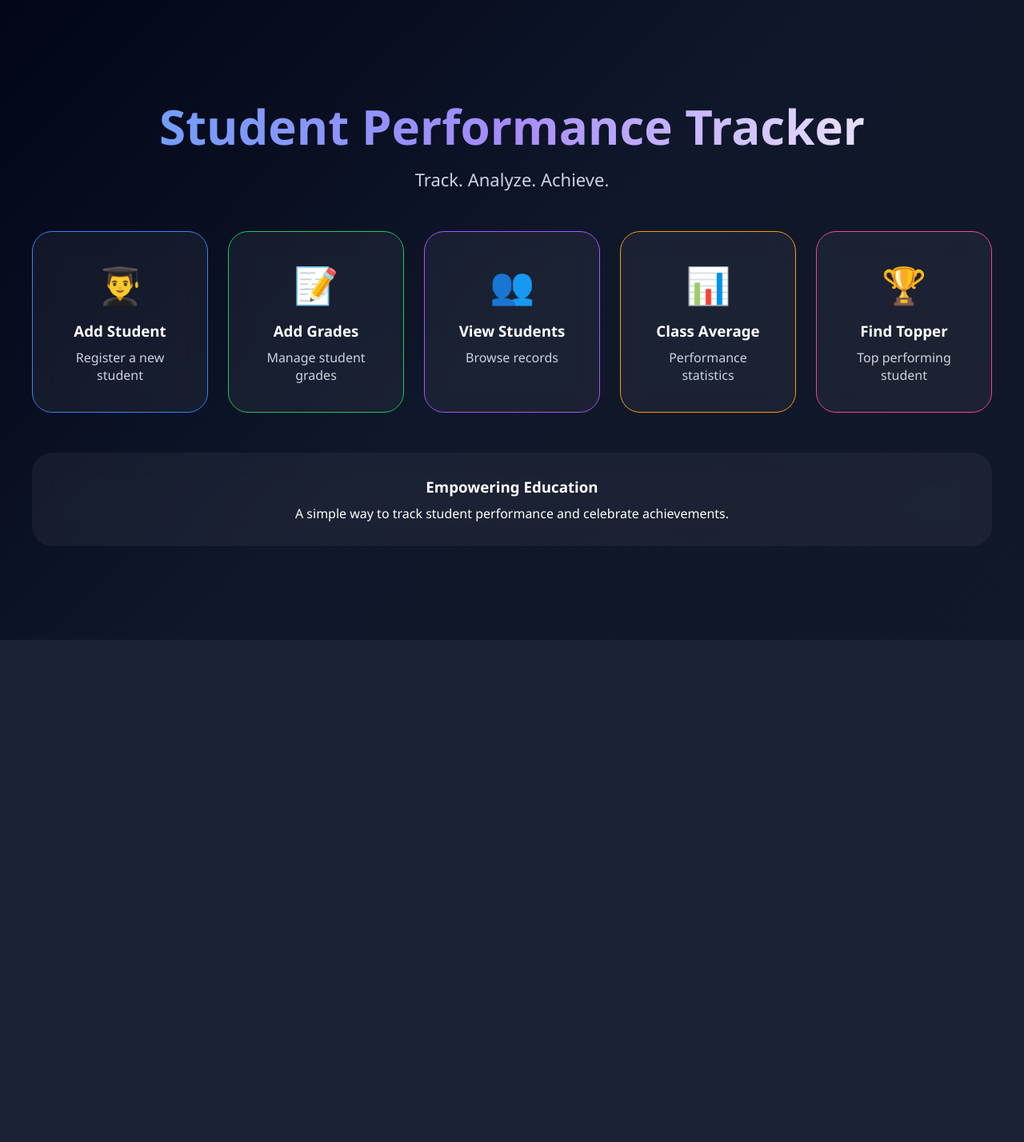
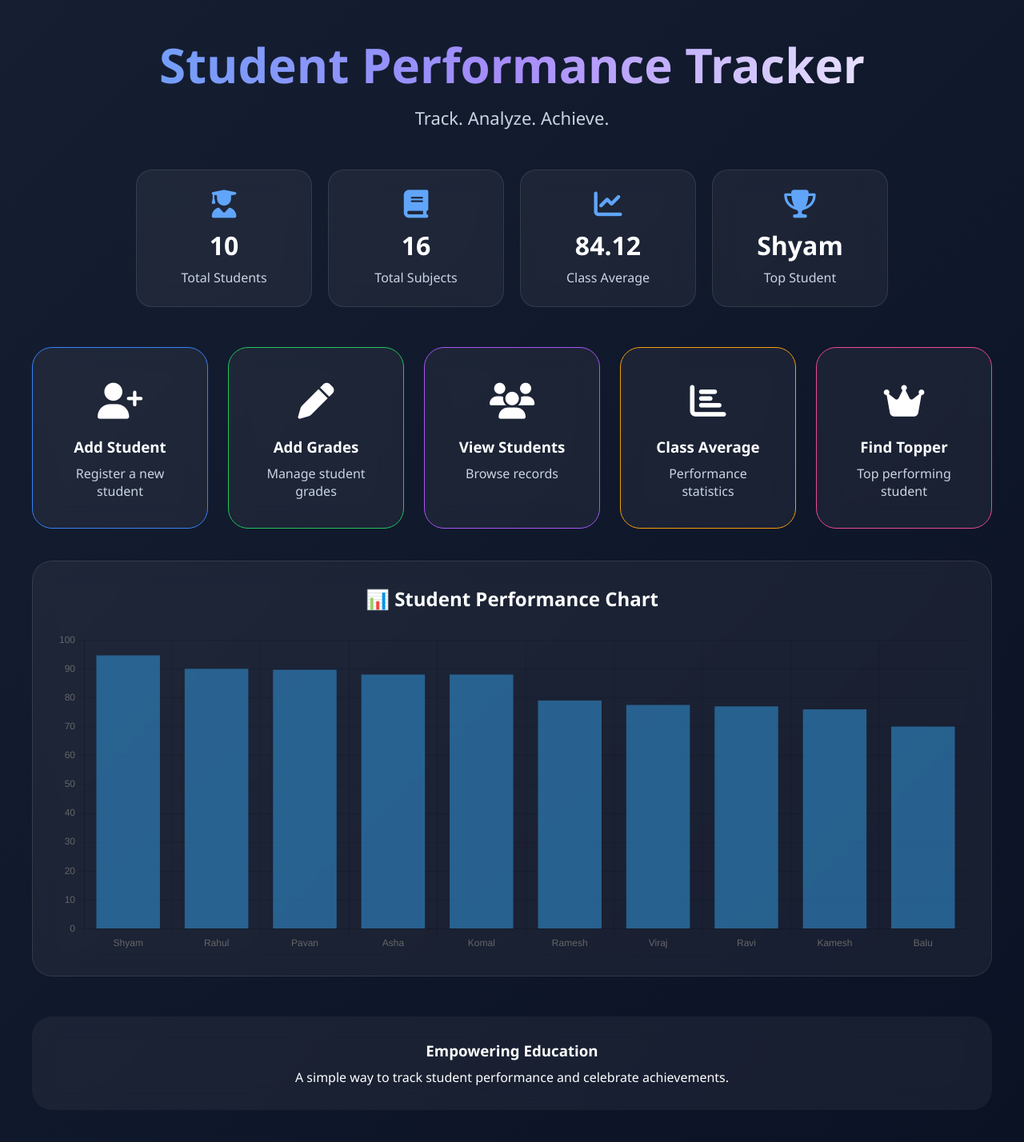
Before and after one commit to baburao-analyst/student-performance-tracker, a Flask app: page / in a window 1280 px wide. Shown: the whole page at 80% size. Before the commit the page ends 800 px from the top, so only its background shows below. Run offline with Flask 3, Linux system fonts and the light colour scheme; data comes from the database, SQL or seed files in the repository; both versions use the stored data as it was after the commit.

Commit message:
Charts added to the project

```diff
--- a/app.py
+++ b/app.py
@@ -6,8 +6,61 @@
 
 @app.route("/")
 def home():
-    return render_template("home.html")
 
+    conn = get_connection()
+    cursor = conn.cursor()
+
+    cursor.execute("SELECT COUNT(*) FROM students")
+    total_students = cursor.fetchone()[0]
+
+    cursor.execute("SELECT COUNT(*) FROM grades")
+    total_subjects = cursor.fetchone()[0]
+
+    cursor.execute("SELECT AVG(marks) FROM grades")
+    avg_result = cursor.fetchone()[0]
+
+    class_average = round(avg_result, 2) if avg_result else 0
+
+    cursor.execute("""
+        SELECT s.name
+        FROM students s
+        JOIN grades g
+        ON s.roll_number = g.roll_number
+        GROUP BY s.roll_number
+        ORDER BY AVG(g.marks) DESC
+        LIMIT 1
+    """)
+
+    topper = cursor.fetchone()
+    topper_name = topper[0] if topper else "N/A"
+
+    # Chart Data
+    cursor.execute("""
+        SELECT s.name,
+               ROUND(AVG(g.marks),2)
+        FROM students s
+        JOIN grades g
+        ON s.roll_number = g.roll_number
+        GROUP BY s.roll_number
+        ORDER BY AVG(g.marks) DESC
+    """)
+
+    chart_data = cursor.fetchall()
+
+    names = [row[0] for row in chart_data]
+    averages = [row[1] for row in chart_data]
+
+    conn.close()
+
+    return render_template(
+        "home.html",
+        total_students=total_students,
+        total_subjects=total_subjects,
+        class_average=class_average,
+        topper_name=topper_name,
+        names=names,
+        averages=averages
+    )
 
 @app.route("/add_student", methods=["GET", "POST"])
 def add_student():
--- a/static/style.css
+++ b/static/style.css
@@ -251,3 +273,179 @@
 
     background:#b91c1c;
 }
+
+.stats-container{
+
+    display:flex;
+
+    flex-wrap:wrap;
+
+    justify-content:center;
+
+    gap:20px;
+
+    margin-bottom:50px;
+}
+
+.stat-card{
+
+    width:220px;
+
+    padding:25px;
+
+    text-align:center;
+
+    border-radius:20px;
+
+    background:
+    rgba(255,255,255,0.05);
+
+    backdrop-filter:blur(15px);
+
+    border:
+    1px solid rgba(255,255,255,0.1);
+
+    transition:0.3s;
+}
+
+.stat-card:hover{
+
+    transform:translateY(-8px);
+
+    box-shadow:
+    0 0 25px rgba(255,255,255,0.15);
+}
+
+.stat-card i{
+
+    font-size:35px;
+
+    margin-bottom:12px;
+
+    color:#60a5fa;
+}
+
+.stat-card h2{
+
+    font-size:32px;
+
+    margin-bottom:8px;
+}
+
+.stat-card p{
+
+    color:#cbd5e1;
+}
+
+@media(max-width:768px){
+
+    h1{
+        font-size:36px;
+    }
+
+    .subtitle{
+        font-size:18px;
+    }
+
+    .dashboard{
+        flex-direction:column;
+        align-items:center;
+    }
+
+    .card{
+        width:90%;
+    }
+
+    .stat-card{
+        width:90%;
+    }
+
+    table{
+        font-size:14px;
+    }
+}
+
+.table-card h2{
+    text-align:center;
+    margin-bottom:20px;
+}
+
+table td{
+    text-align:left;
+}
+
+table th{
+    text-align:center;
+}
+
+table td:nth-child(4),
+table td:nth-child(5){
+    text-align:center;
+}
+
+body{
+
+    background:
+    linear-gradient(
+    -45deg,
+    #020617,
+    #0f172a,
+    #1e293b,
+    #312e81);
+
+    background-size:
+    400% 400%;
+
+    animation:
+    gradientMove 12s ease infinite;
+}
+
+@keyframes gradientMove{
+
+    0%{
+        background-position:0% 50%;
+    }
+
+    50%{
+        background-position:100% 50%;
+    }
+
+    100%{
+        background-position:0% 50%;
+    }
+}
+
+table th,
+table td{
+    text-align:center;
+    vertical-align:middle;
+}
+
+.chart-card{
+
+    margin-top:40px;
+
+    padding:30px;
+
+    border-radius:25px;
+
+    background:
+    rgba(255,255,255,0.05);
+
+    backdrop-filter:blur(15px);
+
+    border:
+    1px solid rgba(255,255,255,0.1);
+}
+
+.chart-card h2{
+
+    text-align:center;
+
+    margin-bottom:25px;
+}
+
+#studentChart{
+
+    max-height:400px;
+}
--- a/templates/home.html
+++ b/templates/home.html
@@ -2,7 +2,14 @@
 <html>
 <head>
     <title>Student Performance Tracker</title>
-    <link rel="stylesheet" href="{{ url_for('static', filename='style.css') }}">
+
+    <link rel="stylesheet"
+          href="{{ url_for('static', filename='style.css') }}">
+
+    <link rel="stylesheet"
+          href="https://cdnjs.cloudflare.com/ajax/libs/font-awesome/6.5.1/css/all.min.css">
+
+    <script src="https://cdn.jsdelivr.net/npm/chart.js"></script>
 </head>
 <body>
 
@@ -14,42 +21,83 @@
         Track. Analyze. Achieve.
     </p>
 
+    <!-- Statistics Cards -->
+
+    <div class="stats-container">
+
+        <div class="stat-card">
+            <i class="fas fa-user-graduate"></i>
+            <h2>{{ total_students }}</h2>
+            <p>Total Students</p>
+        </div>
+
+        <div class="stat-card">
+            <i class="fas fa-book"></i>
+            <h2>{{ total_subjects }}</h2>
+            <p>Total Subjects</p>
+        </div>
+
+        <div class="stat-card">
+            <i class="fas fa-chart-line"></i>
+            <h2>{{ class_average }}</h2>
+            <p>Class Average</p>
+        </div>
+
+        <div class="stat-card">
+            <i class="fas fa-trophy"></i>
+            <h2>{{ topper_name }}</h2>
+            <p>Top Student</p>
+        </div>
+
+    </div>
+
+    <!-- Dashboard -->
+
     <div class="dashboard">
 
         <a href="/add_student" class="card blue">
-            <h2>👨‍🎓</h2>
+            <h2><i class="fas fa-user-plus"></i></h2>
             <h3>Add Student</h3>
             <p>Register a new student</p>
         </a>
 
         <a href="/add_grades" class="card green">
-            <h2>📝</h2>
+            <h2><i class="fas fa-pen"></i></h2>
             <h3>Add Grades</h3>
             <p>Manage student grades</p>
         </a>
 
         <a href="/view_students" class="card purple">
-            <h2>👥</h2>
+            <h2><i class="fas fa-users"></i></h2>
             <h3>View Students</h3>
             <p>Browse records</p>
         </a>
 
         <a href="/class_average" class="card orange">
-            <h2>📊</h2>
+            <h2><i class="fas fa-chart-bar"></i></h2>
             <h3>Class Average</h3>
             <p>Performance statistics</p>
         </a>
 
         <a href="/topper" class="card pink">
-            <h2>🏆</h2>
+            <h2><i class="fas fa-crown"></i></h2>
             <h3>Find Topper</h3>
             <p>Top performing student</p>
         </a>
 
     </div>
 
+    <div class="chart-card">
+
+        <h2>📊 Student Performance Chart</h2>
+
+        <canvas id="studentChart"></canvas>
+
+    </div>
+
     <div class="footer-box">
         <h3>Empowering Education</h3>
+
         <p>
             A simple way to track student performance
             and celebrate achievements.
@@ -58,5 +106,51 @@
 
 </div>
 
+<script>
+
+const ctx = document.getElementById('studentChart');
+
+new Chart(ctx, {
+
+    type: 'bar',
+
+    data: {
+
+        labels: {{ names|tojson }},
+
+        datasets: [{
+
+            label: 'Average Marks',
+
+            data: {{ averages|tojson }}
+
+        }]
+    },
+
+    options: {
+
+        responsive: true,
+
+        plugins: {
+
+            legend: {
+                display: false
+            }
+        },
+
+        scales: {
+
+            y: {
+
+                beginAtZero: true,
+
+                max: 100
+            }
+        }
+    }
+});
+
+</script>
+
 </body>
 </html>
--- a/templates/view_students.html
+++ b/templates/view_students.html
@@ -40,7 +40,6 @@
 
         <td></td>
         <td></td>
-
     {% endif %}
 
     <td>{{ student[3] }}</td>
```
Also changed, not shown: other parts of static/style.css (+29 -7 lines), student_tracker.db.
